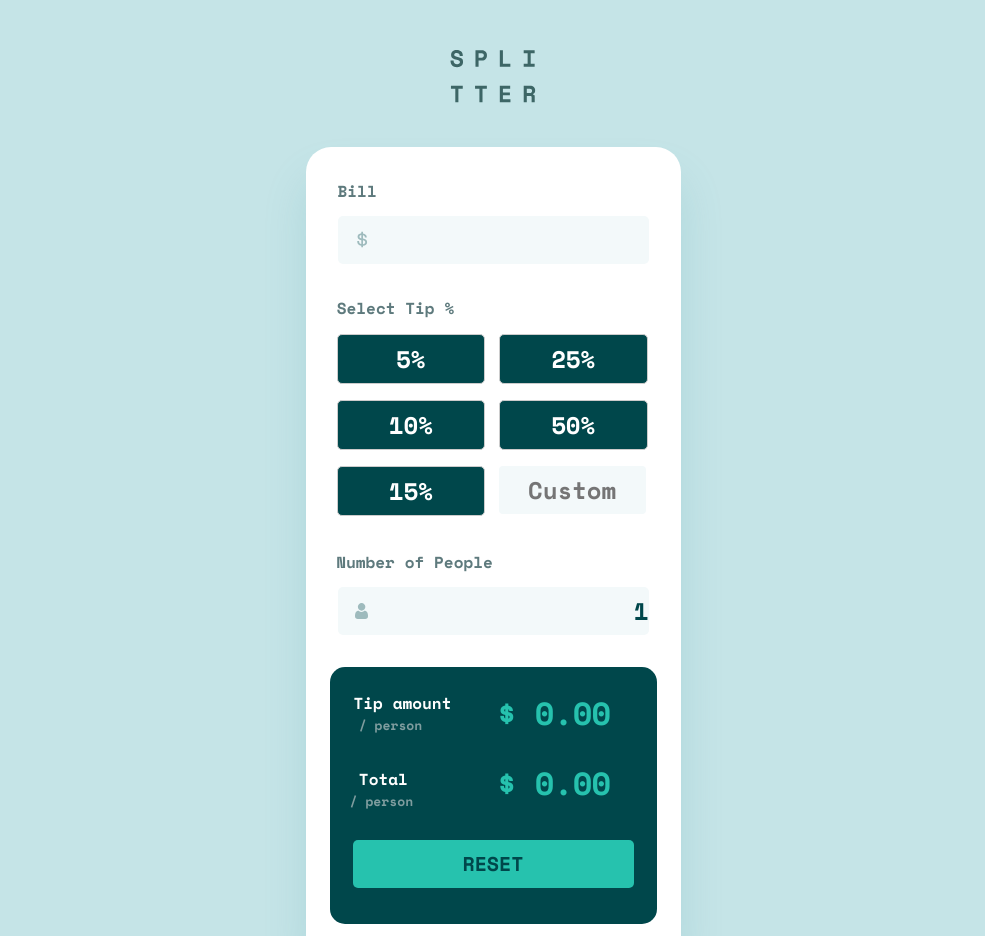
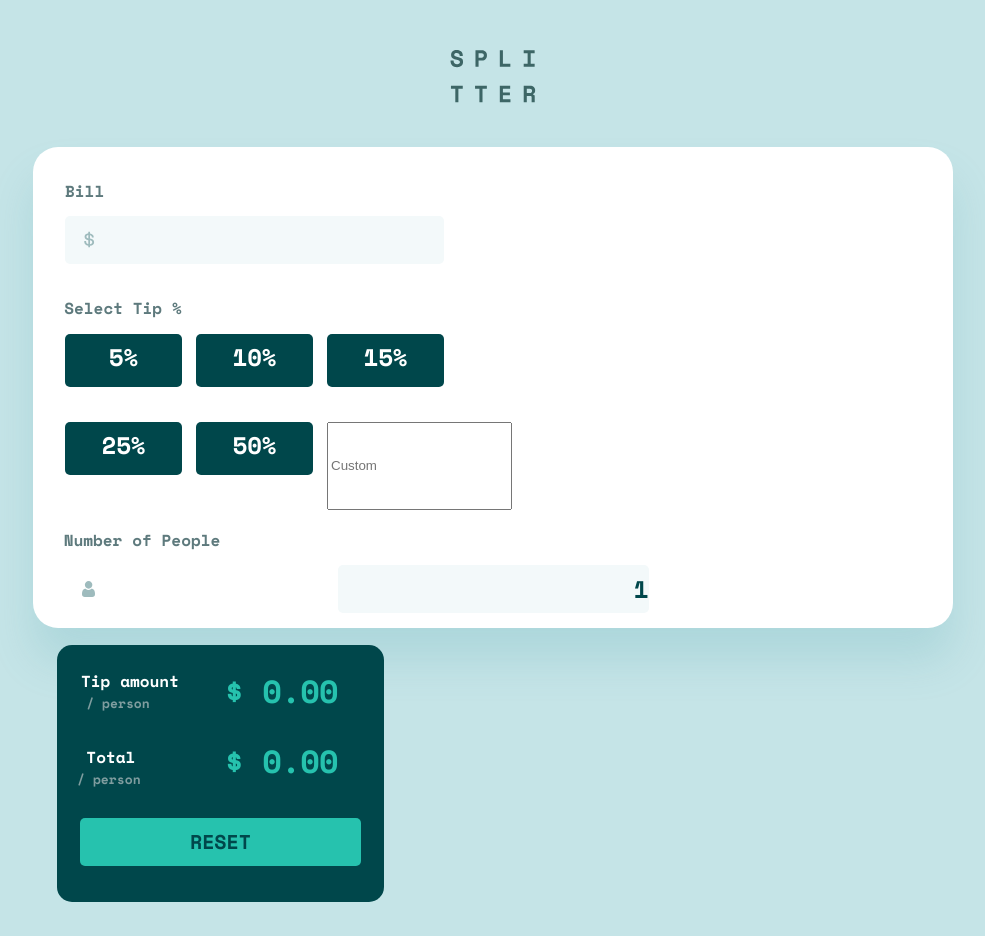
Before and after one commit to Guram12/Tio-Calculator-App, a React (Create React App) app: page / in a window 1280 px wide. Shown: the whole page, without its empty margins (147-1132 px from the left). After the commit the page ends 902 px from the top, so only its background shows below. Built offline with nearby package versions, Linux system fonts and the light colour scheme.

Commit message:
desktop version has been started , but not finished yet

```diff
--- a/src/App.css
+++ b/src/App.css
@@ -1,3 +1,4 @@
+@media screen and (max-width: 768px) {
 .App {
   margin-right: auto;
   margin-left: auto;
@@ -51,3 +52,65 @@
   border: 0px;
   cursor: pointer;
 }
+
+}
+
+@media screen and (min-width: 768px) {
+
+  .App {
+    margin-right: auto;
+    margin-left: auto;
+    text-align: center;
+  }
+
+
+  .center-container{
+    display: flex;
+    justify-content: center;
+  }
+
+
+
+
+  .centered-element {
+    width: 920px;
+    height: 481px;
+    flex-shrink: 0;
+    border-radius: 25px 25px 25px 25px;
+    background: #FFF;
+    box-shadow: 0px 32px 43px 0px rgba(79, 166, 175, 0.20);
+    text-align: center;
+  }
+
+
+  .people_number{
+    left: 0px;
+    width: 311px;
+    height: 48px;
+    flex-shrink: 0;
+    border-radius: 5px;
+    background: #F3F9FA;
+  }
+
+  .button {
+    width: 281px;
+    height: 48px;
+    flex-shrink: 0;
+    border-radius: 5px;
+    background: #26C2AE;
+    color: #00474B;
+    color: #00474B;
+    text-align: center;
+    font-family: Space Mono;
+    font-size: 20px;
+    font-style: normal;
+    font-weight: 700;
+    line-height: normal;
+    margin-top: 33px;
+    border: 0px;
+    cursor: pointer;
+  }
+
+
+
+}
--- a/src/App.js
+++ b/src/App.js
@@ -1,11 +1,12 @@
 // In App.js
 import React, { useState } from 'react';
-import './App.css';
 import { Header } from './Header';
+
 import { Bill } from './Bill';
 import { Tip } from './Tip';
 import { People } from './People';
 import { Result } from './Result';
+import './App.css';
 
 function App() {
   const [billAmount, setBillAmount] = useState('');
--- a/src/Bill.css
+++ b/src/Bill.css
@@ -1,5 +1,6 @@
 @import url('https://fonts.googleapis.com/css2?family=Anton&family=Inter:wght@700&family=Space+Mono:wght@700&display=swap');
 
+@media screen and (max-width: 768px) {
 .bill{
     display : flex;
     justify-content: flex-start;
@@ -48,8 +49,9 @@
 
 
 .input-with-logo {
-    display: flex;
+    display: inline-block;
     justify-content: flex-start;
+    width: 379px;
 }
 
 .svg-placeholder{
@@ -58,3 +60,67 @@
     margin-top: 15px;
     margin-left: 51px;
 }
+
+}
+
+@media screen and (min-width: 768px) {
+    .bill{
+        display : flex;
+        justify-content: flex-start;
+        width: 47px;
+        margin-left: 32px;
+        margin-top: 32px;
+        color: rgb(68, 122, 102);
+        color: #5E7A7D;
+        font-family: Space Mono;
+        font-size: 16px;
+        font-style: normal;
+        font-weight: 700;
+        line-height: normal;
+    }
+
+    .Bill_{
+
+        width: 100%;
+        height: 25px;
+
+    }
+    .input_{
+        width: 379px;
+        height: 48px;
+        flex-shrink: 0;
+        margin-left: 32px;
+        margin-right: 32px;
+        border-radius: 5px;
+        border: 0px;
+        padding: 0px;
+        border-radius: 5px;
+        background: #F3F9FA;
+
+    }
+
+    .input_ {
+        color: #00474B;
+        text-align: right;
+        font-family: "Space Mono";
+        font-size: 24px;
+        font-style: normal;
+        font-weight: 700;
+        line-height: normal;
+    }
+
+
+
+    .input-with-logo {
+        display: flex;
+        justify-content: flex-start;
+    }
+
+    .svg-placeholder{
+        position: absolute;
+        z-index: 1;
+        margin-top: 15px;
+        margin-left: 51px;
+    }
+
+}
--- a/src/Result.css
+++ b/src/Result.css
@@ -107,3 +107,7 @@
     border: 0px;
     cursor: pointer;
 }
+
+.button:hover {
+    background: #0D686D;
+}
--- a/src/Tip.css
+++ b/src/Tip.css
@@ -1,3 +1,4 @@
+@media screen and (max-width: 768px) {
 /* tip text ctyles */
 .select_tip{
     width: 140px;
@@ -74,3 +75,93 @@
   .column:hover {
     background-color: #26C2AE;
   }
+
+}
+
+@media screen and (min-width: 768px) {
+  .select_tip{
+    width: 140px;
+    color: #5E7A7D;
+    font-family: Space Mono;
+    font-size: 16px;
+    font-style: normal;
+    font-weight: 700;
+    line-height: normal;
+    padding-left: 20px;
+    margin-top: 32px;
+}
+
+.firstRaw{
+  display: flex;
+  justify-content: center;
+  align-items: center;
+  padding-top: 5px;
+
+}
+
+.firstRaw :hover {
+  background: #26C2AE ;
+}
+
+
+
+.raw1 {
+  display: flex;
+  justify-content: flex-start;
+  height: 88px;
+  width: 379;
+  gap: 14px;
+  margin-left: 32px;
+  color: #FFF;
+  text-align: center;
+  font-family: Space Mono;
+  font-size: 24px;
+  font-style: normal;
+  font-weight: 700;
+  line-height: normal;
+  }
+
+.first {
+  display: inline-block;
+  width: 117px;
+  height: 48px;
+  flex-shrink: 0;
+  border-radius: 5px;
+  background: #00474B;
+}
+
+
+/* second raww */
+
+
+.raw2 {
+  display: flex;
+  justify-content: flex-start;
+  height: 88px;
+  width: 379;
+  gap: 14px;
+  margin-left: 32px;
+  color: #FFF;
+  text-align: center;
+  font-family: Space Mono;
+  font-size: 24px;
+  font-style: normal;
+  font-weight: 700;
+  line-height: normal;
+  }
+
+
+.second{
+  display: flex;
+  justify-content: center;
+  align-items: center;
+  padding-top: 5px;
+  display: inline-block;
+  width: 117px;
+  height: 48px;
+  flex-shrink: 0;
+  border-radius: 5px;
+  background: #00474B;
+}
+
+}
--- a/src/Tip.js
+++ b/src/Tip.js
@@ -1,5 +1,6 @@
 import React from 'react';
 import './Tip.css';
+
 
 export function Tip({ tipPercentage, setTipPercentage }) {
   // Function to handle tip percentage input changes
@@ -19,16 +20,16 @@ export function Tip({ tipPercentage, setTipPercentage }) {
       <h2 className='select_tip'>Select Tip %</h2>
 
       <div className='tip_container'>
-        <div className='white'>
-          <div className='column first' onClick={() => handleTipOptionClick(5)}>5%</div>
-          <div className='column first' onClick={() => handleTipOptionClick(10)}>10%</div>
-          <div className='column first' onClick={() => handleTipOptionClick(15)}>15%</div>
+        <div className='white raw1'>
+          <div className='column first firstRaw' onClick={() => handleTipOptionClick(5)}>5%</div>
+          <div className='column first firstRaw' onClick={() => handleTipOptionClick(10)}>10%</div>
+          <div className='column first firstRaw' onClick={() => handleTipOptionClick(15)}>15%</div>
         </div>
-        <div className='white'>
-          <div className='column second' onClick={() => handleTipOptionClick(25)}>25%</div>
-          <div className='column second' onClick={() => handleTipOptionClick(50)}>50%</div>
+        <div className='white raw2'>
+          <div className='column second secondraw' onClick={() => handleTipOptionClick(25)}>25%</div>
+          <div className='column second secondraw' onClick={() => handleTipOptionClick(50)}>50%</div>
           <input
-            className="input-field column"
+            className="input-field column secondraw"
             type='text'
             placeholder="Custom"
             value={tipPercentage} // Set the input value to the tip percentage state
```
